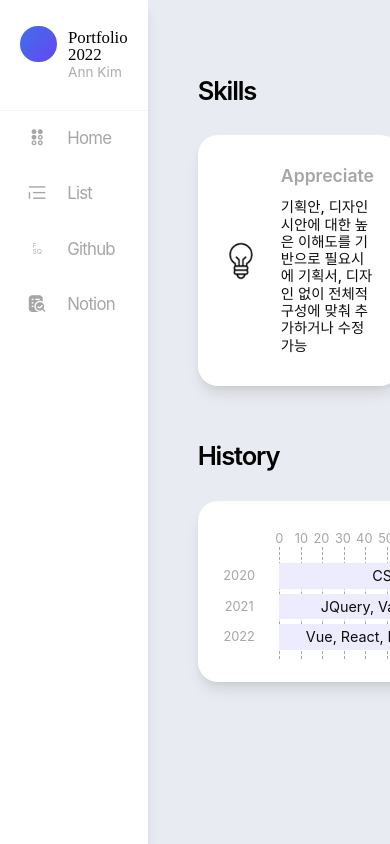
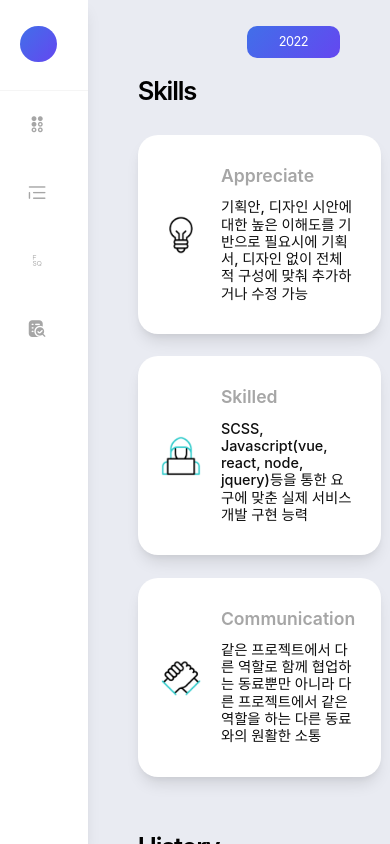
Before and after one commit to annkim7/portfolio2022, a React (Create React App) app in the folder portfolio2022/: page / in a window 390 px wide. Built offline with nearby package versions, Linux system fonts and the light colour scheme; no server answers; a web font is replaced by a local one.

Commit message:
responsive

```diff
--- a/portfolio2022/src/style/root.scss
+++ b/portfolio2022/src/style/root.scss
@@ -516,6 +516,11 @@ $boxShadow: rgba(0, 0, 0, 0.1) 0px 10px 15px -3px, rgba(0, 0, 0, 0.05) 0px 4px 6
     box-shadow: $boxShadow;
 }
 
+@mixin textIndent(){
+    text-indent: 100%;
+    white-space: nowrap;
+    overflow: hidden;
+}
 
 @mixin tablet{
     @media (max-width: 1023px){
--- a/portfolio2022/src/style/style.scss
+++ b/portfolio2022/src/style/style.scss
@@ -118,6 +118,7 @@ header .title{
 /** C O N T E N T **/
 
 .wrap{
+    overflow-y: auto;
     position: relative;
     padding: 1.6rem 3.125rem;
     background: $purpleVVeryLight;
@@ -324,3 +325,47 @@ section ~ section{
         background-color: $grayVeryLight;
     }
 }
+
+/* r e s p o n s i v e */
+
+@include tablet{
+    .App{
+        grid-template-columns: 1fr 12fr;
+    }
+
+    header .title{
+        .logo{
+            @include textIndent();
+            width:2.3rem;
+            height:2.3rem;
+            padding:0;
+
+        }
+    }
+
+    .nav-list li a{
+        @include textIndent();
+        text-indent: 180%;
+        padding: 1.6rem 1.25rem;
+        &:before{
+            padding-left:0;
+        }
+    }
+
+    .box-list{
+        grid-template-columns: auto;
+        row-gap: 1.4rem;
+    }
+
+    .full-box{
+        grid-template-columns: auto;
+    }
+
+    .career-box{
+        margin-top:1.3rem;
+    }
+
+    .list-box{
+        @include scrollX(1080px);
+    }
+}
```
